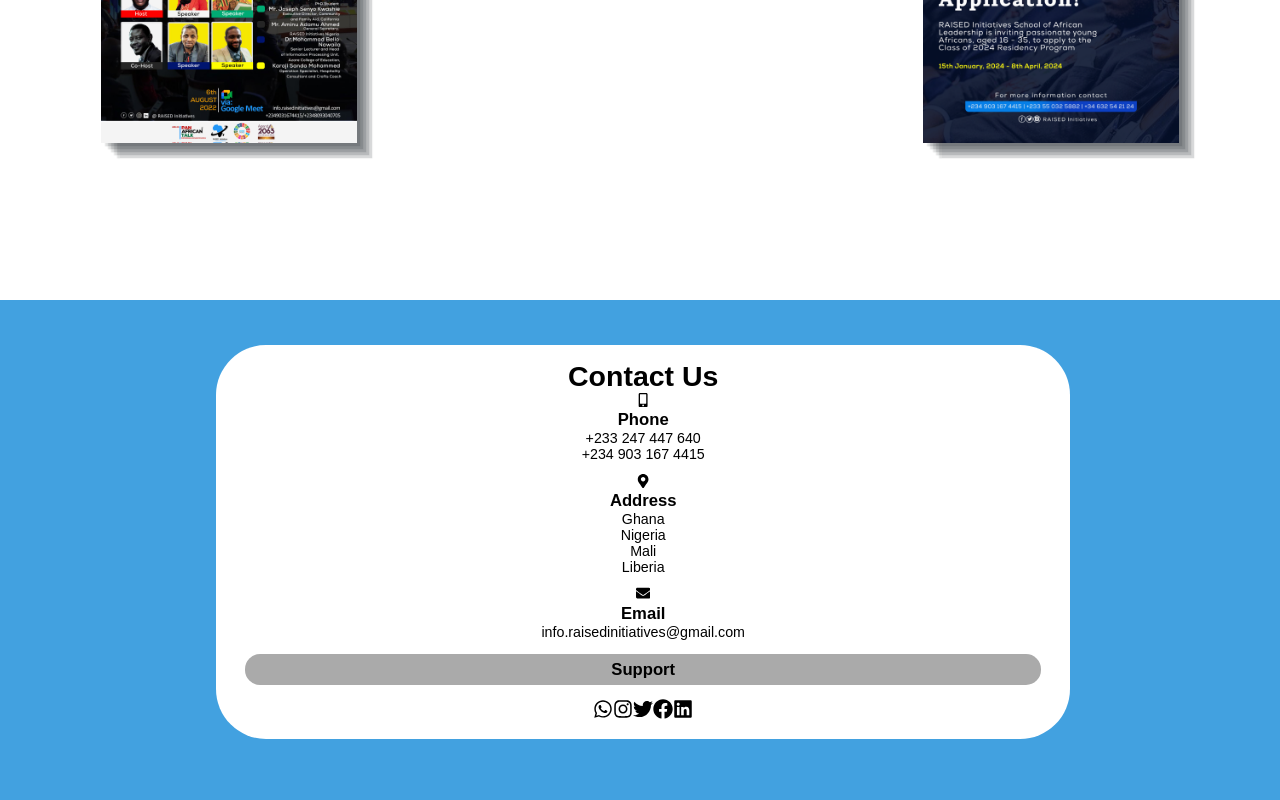
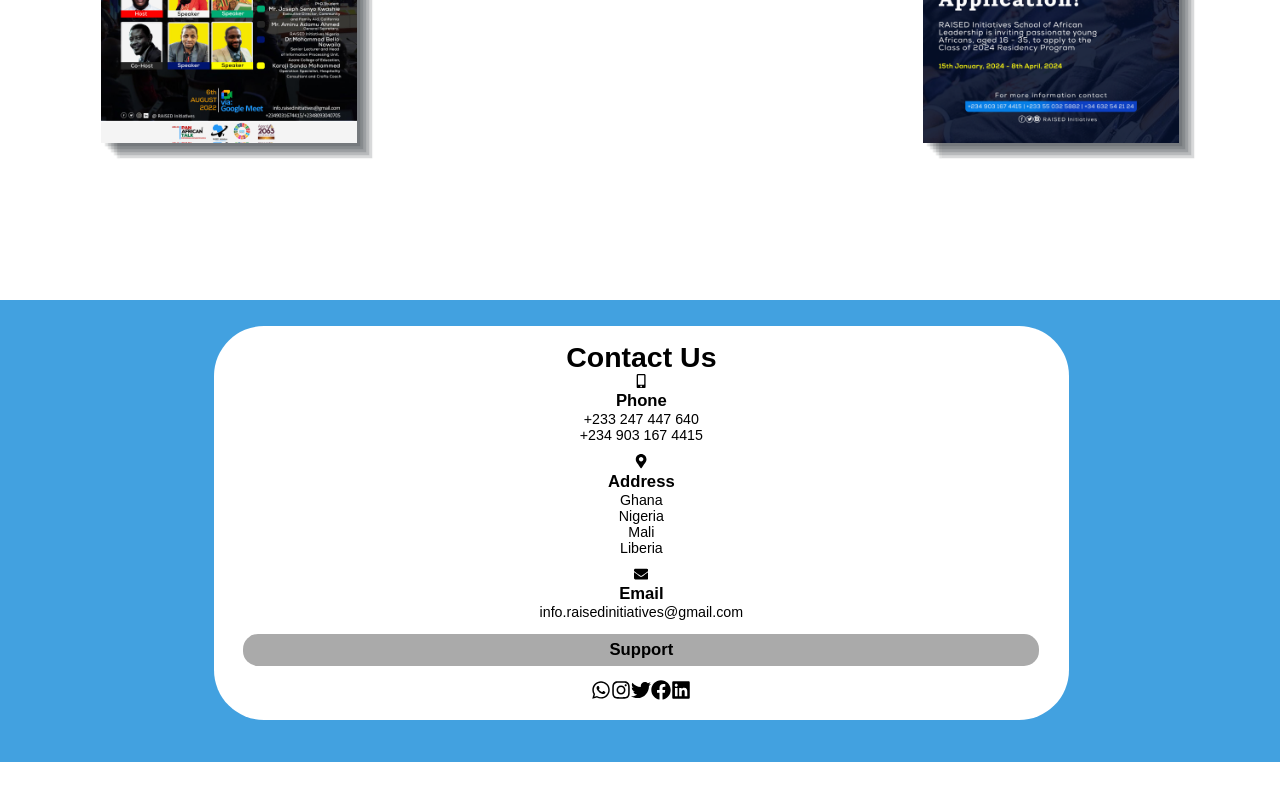
Before and after one commit to Iydeejames/Raised-Initiative-website, a React (Create React App) app: page / in a window 1280 px wide. Shown: the part 3559-4359 px from the top of the page. After the commit the page ends 4321 px from the top, so only its background shows below. Built offline with nearby package versions, Linux system fonts and the light colour scheme.

Commit message:
Update App.css

```diff
--- a/src/App.css
+++ b/src/App.css
@@ -437,7 +437,7 @@ body.modal-open {
   justify-content: space-around;
   align-items: center;
   flex-wrap: wrap;
-  height: 63vh;
+  height: auto;
 }
 
 .social-media {
@@ -456,14 +456,14 @@ body.modal-open {
   background-color: white;
   color: #000;
   padding: 15px;
-  margin: 5px;
+  margin: 2px;
   cursor: pointer;
   text-align: center;
   border-radius: 50px;
   font-weight: 500;
   width: 60rem;
   margin-top: -1rem;
-  margin-right: -0.1rem;
+  margin-right: -0.05rem;
 }
 .phone,
 .address,
```
